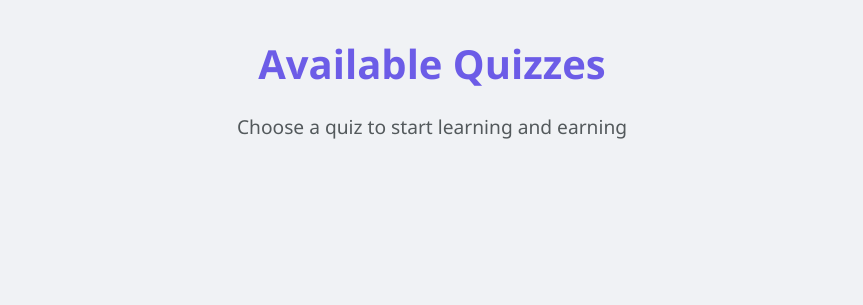
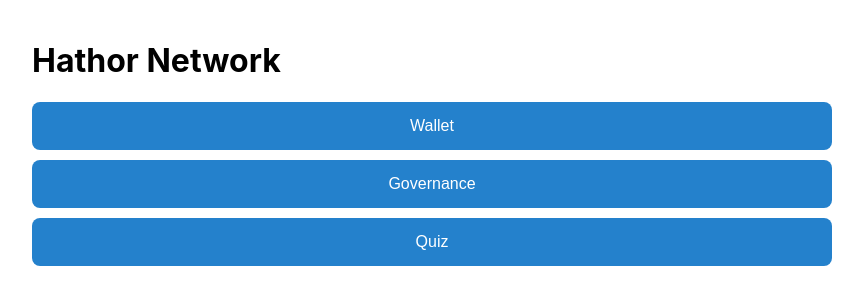
Before and after one commit to Katepallikalyan/Hacthor--Network-Learn-and-Earn-telegram-mini-app, a Python web app: template templates/quiz.html in a window 1280 px wide. Shown: the top 305 px of the page, without its empty margins (208-1071 px from the left). Run offline with Jinja, Linux system fonts and the light colour scheme; the template is opened without the code that fills it, so the values that code supplies are empty; some libraries are stand-ins or nearby versions.

Commit message:
Update quiz.html

```diff
--- a/templates/quiz.html
+++ b/templates/quiz.html
@@ -3,136 +3,52 @@
 <head>
     <meta charset="UTF-8">
     <meta name="viewport" content="width=device-width, initial-scale=1.0">
-    <title>Quiz - Learn & Earn</title>
-    <link rel="stylesheet" href="{{ url_for('static', filename='style.css') }}">
+    <title>Hathor Network Mini App</title>
+    <script src="https://telegram.org/js/telegram-web-app.js"></script>
+    <style>
+        body {
+            font-family: -apple-system, BlinkMacSystemFont, 'Segoe UI', Roboto, Helvetica, Arial, sans-serif;
+            margin: 0;
+            padding: 20px;
+            color: var(--tg-theme-text-color, #000);
+            background: var(--tg-theme-bg-color, #fff);
+        }
+        .container {
+            max-width: 800px;
+            margin: 0 auto;
+        }
+        .nav-button {
+            display: block;
+            width: 100%;
+            padding: 15px;
+            margin: 10px 0;
+            border: none;
+            border-radius: 8px;
+            background: var(--tg-theme-button-color, #2481cc);
+            color: var(--tg-theme-button-text-color, #fff);
+            font-size: 16px;
+            cursor: pointer;
+        }
+        .nav-button:hover {
+            opacity: 0.9;
+        }
+    </style>
 </head>
 <body>
     <div class="container">
-        <header>
-            <h1>Available Quizzes</h1>
-            <p class="subtitle">Choose a quiz to start learning and earning</p>
-        </header>
-
-        {% if quiz %}
-        <div class="quiz-container">
-            <div class="question">
-                <h2>{{ quiz.title }}</h2>
-                <p>{{ quiz.description }}</p>
-                <div class="quiz-info">
-                    <p>Token Reward: {{ quiz.token_reward }} LNE</p>
-                    <p>Pass Mark: {{ quiz.pass_mark }}%</p>
-                </div>
-                <div id="quiz-content">
-                    <!-- Questions will be loaded here dynamically -->
-                </div>
-                <div class="quiz-controls">
-                    <button id="prev-btn" class="vote-button" style="display: none;">Previous</button>
-                    <button id="next-btn" class="vote-button">Next</button>
-                    <button id="submit-btn" class="vote-button" style="display: none;">Submit</button>
-                </div>
-            </div>
-        </div>
-        {% else %}
-        <div class="card-grid">
-            {% for quiz in quizzes %}
-            <div class="card" onclick="window.location.href='/quiz/{{ quiz.id }}'">
-                <div class="card-icon">📚</div>
-                <h2>{{ quiz.title }}</h2>
-                <p>{{ quiz.description }}</p>
-                <div class="quiz-info">
-                    <p>Reward: {{ quiz.token_reward }} LNE</p>
-                    <p>Pass Mark: {{ quiz.pass_mark }}%</p>
-                </div>
-            </div>
-            {% endfor %}
-        </div>
-        {% endif %}
+        <h1>Hathor Network</h1>
+        <button class="nav-button" onclick="window.location.href='/wallet'">Wallet</button>
+        <button class="nav-button" onclick="window.location.href='/governance'">Governance</button>
+        <button class="nav-button" onclick="window.location.href='/quiz'">Quiz</button>
     </div>
 
-    <script src="{{ url_for('static', filename='webapp.js') }}"></script>
     <script>
-        {% if quiz %}
-        // Initialize quiz data
-        const quizData = {{ quiz|tojson|safe }};
-        let currentQuestion = 0;
-        let answers = new Array(quizData.questions.length).fill(null);
+        // Initialize Telegram WebApp
+        const tg = window.Telegram.WebApp;
+        tg.expand();
 
-        function loadQuestion(index) {
-            const question = quizData.questions[index];
-            const quizContent = document.getElementById('quiz-content');
-
-            quizContent.innerHTML = `
-                <div class="question-progress">
-                    <p>Question ${index + 1} of ${quizData.questions.length}</p>
-                </div>
-                <h3>${question.question}</h3>
-                <div class="options">
-                    ${question.options.map((option, i) => `
-                        <div class="option" onclick="selectAnswer(${i})">
-                            ${option}
-                        </div>
-                    `).join('')}
-                </div>
-            `;
-
-            // Update button visibility
-            document.getElementById('prev-btn').style.display = index > 0 ? 'inline' : 'none';
-            document.getElementById('next-btn').style.display = index < quizData.questions.length - 1 ? 'inline' : 'none';
-            document.getElementById('submit-btn').style.display = index === quizData.questions.length - 1 ? 'inline' : 'none';
-        }
-
-        function selectAnswer(answerIndex) {
-            answers[currentQuestion] = answerIndex;
-            // Highlight selected answer
-            const options = document.querySelectorAll('.option');
-            options.forEach((option, i) => {
-                option.classList.toggle('selected', i === answerIndex);
-            });
-        }
-
-        document.getElementById('prev-btn').onclick = () => {
-            if (currentQuestion > 0) {
-                currentQuestion--;
-                loadQuestion(currentQuestion);
-            }
-        };
-
-        document.getElementById('next-btn').onclick = () => {
-            if (currentQuestion < quizData.questions.length - 1) {
-                currentQuestion++;
-                loadQuestion(currentQuestion);
-            }
-        };
-
-        document.getElementById('submit-btn').onclick = () => {
-            // Calculate score
-            const score = answers.reduce((acc, answer, i) => {
-                return acc + (answer === quizData.questions[i].correct_answer ? 1 : 0);
-            }, 0) / quizData.questions.length * 100;
-
-            // Send score to server
-            fetch('/submit-quiz', {
-                method: 'POST',
-                headers: {
-                    'Content-Type': 'application/json',
-                },
-                body: JSON.stringify({
-                    quiz_id: quizData.id,
-                    score: score,
-                    answers: answers
-                })
-            })
-            .then(response => response.json())
-            .then(data => {
-                if (data.success) {
-                    window.location.href = `/result?score=${score}&tokens=${data.tokens}`;
-                }
-            });
-        };
-
-        // Load first question
-        loadQuestion(0);
-        {% endif %}
+        // Set the header color
+        tg.setHeaderColor('#2481cc');
     </script>
 </body>
 </html>
```
